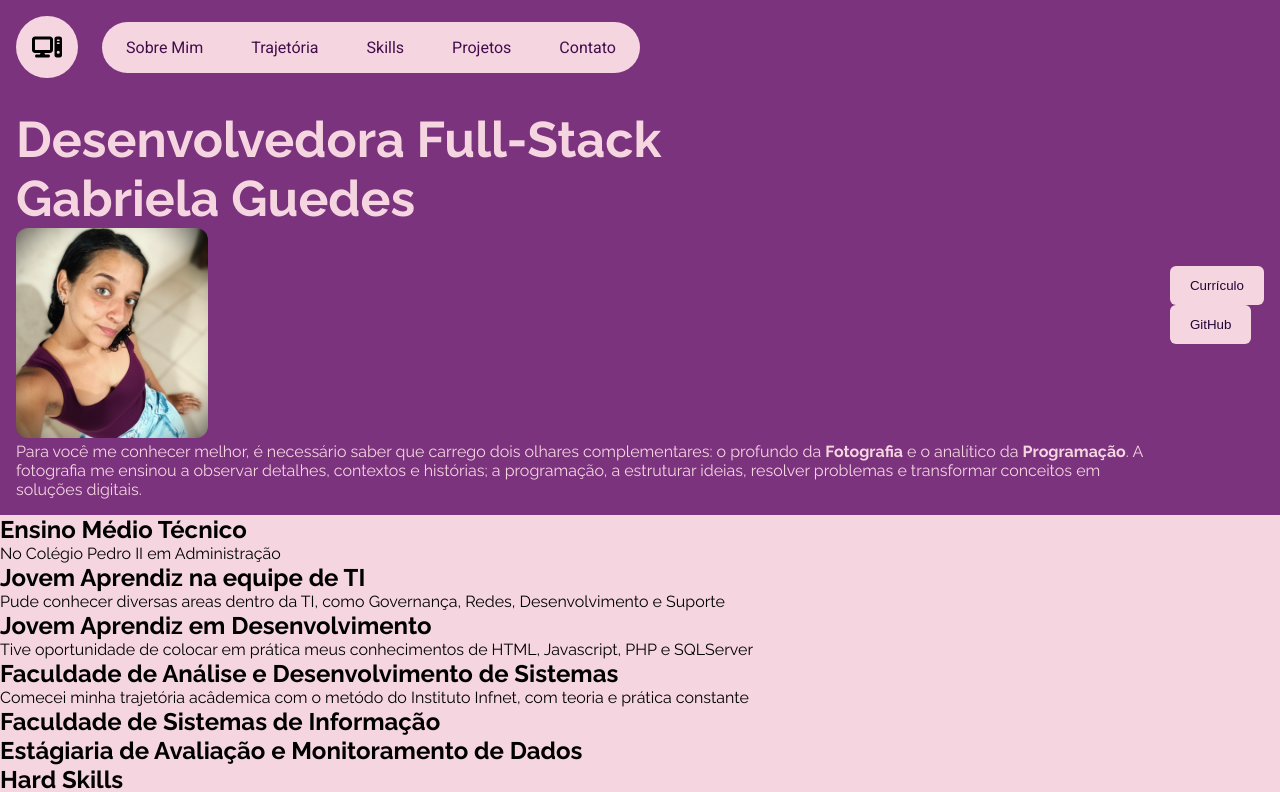
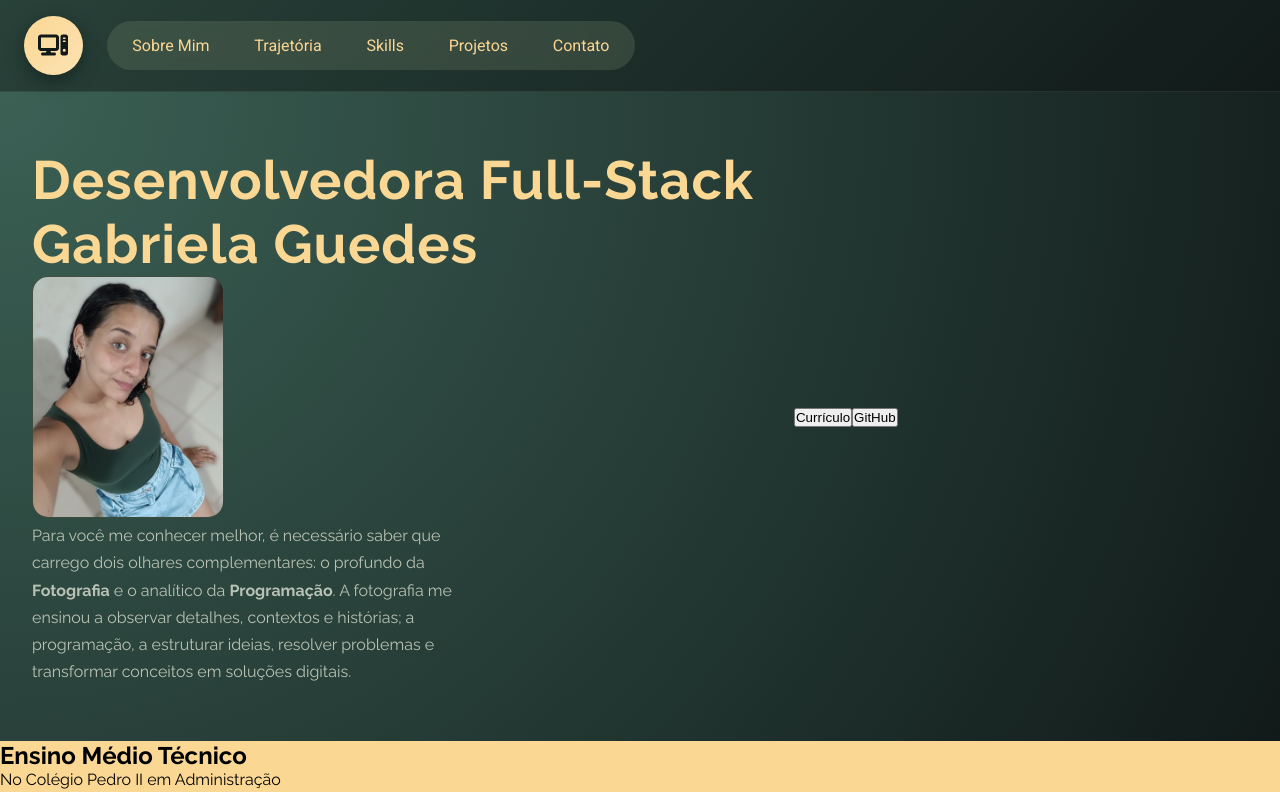
Before and after one commit to gabrielaguedes12/portfolio-moon, a React (Create React App) app: page / in a window 1280 px wide. Shown: the top 792 px of the page. Built offline with nearby package versions, Linux system fonts and the light colour scheme.

Commit message:
nova estilizacao hero

```diff
--- a/src/components/Header/Header.scss
+++ b/src/components/Header/Header.scss
@@ -4,38 +4,57 @@
   display: flex;
   align-items: center;
   gap: 1.5rem;
-background-color: $moon-purple;
- padding: 1rem;
+  padding: 1rem 1.5rem;
+
+  background: linear-gradient(
+    135deg,
+    $moon-dark,
+    $moon-deep
+  );
+
+  border-bottom: 1px solid rgba(251, 215, 148, 0.08);
 
   .header_icon {
     font-size: 30px;
-    background-color: $moon-light;
+    background: linear-gradient(
+      135deg,
+      $moon-light,
+      lighten($moon-light, 6%)
+    );
+    color: $moon-deep;
     border-radius: 50%;
-    padding: 1rem;
+    padding: 0.9rem;
     display: flex;
     align-items: center;
     justify-content: center;
+
+    box-shadow:
+      0 6px 18px rgba(0, 0, 0, 0.35);
   }
 
   .header__menu {
     display: flex;
     align-items: center;
-    gap: 1rem;
-    background-color: $moon-light;
+    gap: 0.4rem;
+    padding: 0.4rem;
+
+    background-color: rgba(128, 144, 118, 0.25); // moon-blue
+    backdrop-filter: blur(6px);
     border-radius: 999px;
-    padding: 0.5rem;
   }
 
   .header__menu a {
-    color: $moon-dark;
+    color: $moon-light;
     font-family: $font-secondary;
     text-decoration: none;
-    padding: 0.5rem 1rem;
+    padding: 0.55rem 1.2rem;
     border-radius: 40px;
-    transition: background-color 0.2s ease;
+    transition: all 0.25s ease;
   }
 
   .header__menu a:hover {
-    background-color: rgba(0, 0, 0, 0.05);
+    background-color: $moon-purple;
+    color: $moon-light;
+    box-shadow: 0 0 0 1px rgba(251, 215, 148, 0.15);
   }
 }
--- a/src/components/Hero/Hero.scss
+++ b/src/components/Hero/Hero.scss
@@ -1,46 +1,70 @@
 @import '../../styles/variables';
 @import '../../styles/global.scss';
 
-.hero{
+.hero {
   display: flex;
   align-items: center;
-  gap: 1.5rem;
-background-color: $moon-purple;
- padding: 1rem;
+  gap: 2.5rem;
+  padding: 3.5rem 2rem;
 
-    .nomePerfil{
-        font-size: 50px;
-        position: relative;
-        z-index: 2;
+  background: radial-gradient(
+    circle at top left,
+    lighten($moon-dark, 10%),
+    $moon-deep
+  );
+}
+
+.nomePerfil {
+  font-size: 54px;
   color: $moon-light;
+  letter-spacing: 1px;
+}
 
+.descricaoPerfil {
+  color: lighten($moon-blue, 22%);
+  max-width: 460px;
+  line-height: 1.7;
 }
 
 .perfilGabi {
   width: 15vw;
-    border-radius: 12px;
-    transition: box-shadow 0.3s ease, transform 0.3s ease;
+  border-radius: 16px;
+  border: 1px solid rgba(251, 215, 148, 0.12);
+  background-color: rgba(17, 26, 25, 0.4);
+  transition: all 0.35s ease;
 }
 
 .perfilGabi:hover {
+  transform: translateY(-8px) scale(1.03);
   box-shadow:
-        0 0 15px rgba(255, 255, 255, 0.4),
-        0 0 30px rgba(180, 130, 255, 0.6);
-    transform: translateY(-6px);
+    0 20px 45px rgba(0, 0, 0, 0.55),
+    0 0 30px rgba(187, 107, 48, 0.45);
 }
 
-.descricaoPerfil{
+/*.hero_button button {
+  background: linear-gradient(
+    135deg,
+    $moon-purple,
+    darken($moon-purple, 12%)
+  );
+
   color: $moon-light;
+  border: none;
+  padding: 14px 28px;
+  border-radius: 10px;
 
+  font-weight: 600;
+  letter-spacing: 0.6px;
+  cursor: pointer;
+
+  box-shadow:
+    0 10px 25px rgba(187, 107, 48, 0.35);
+
+  transition: all 0.25s ease;
 }
 
-
-    .hero_button button {
-    background-color: $moon-light;
-    color: $moon-deep;
-    border: none;
-    padding: 12px 20px;
-    border-radius: 6px;
-    cursor: pointer;
-}
-}
+.hero_button button:hover {
+  transform: translateY(-3px);
+  box-shadow:
+    0 16px 40px rgba(187, 107, 48, 0.55);
+}*/
--- a/src/styles/_variables.scss
+++ b/src/styles/_variables.scss
@@ -1,8 +1,21 @@
-$moon-light: #F5D5E0;
+/*$moon-light: #F5D5E0;
 $moon-blue:  #6667AB;
 $moon-purple:#7B337E;
 $moon-dark:  #420D4B;
-$moon-deep:  #210635;
+$moon-deep:  #210635;*/
+
+$moon-light: #FBD794;  // Creased Khaki (claro, fundo / destaque suave)
+$moon-blue:  #809076;  // Wasabi (apoio, secundário)
+$moon-purple:#BB6B30;  // Egyptian Earth (accent quente)
+$moon-dark:  #284139;  // Emerald Green (base principal)
+$moon-deep:  #111A19;  // Noir de Vigne (deep / background escuro)
+
+/*$moon-light: #B8B3B1;  // Philippine Silver (claro / superfícies)
+$moon-blue:  #716361;  // Granite Gray (neutro de apoio)
+$moon-purple:#5D4459;  // Eggplant (accent elegante)
+$moon-dark:  #362F32;  // Dark Charcoal (base principal)
+$moon-deep:  #586144;  // Ebony (profundo, orgânico)*/
+
 
 $font-primary: 'Raleway', sans-serif;
 $font-secondary: 'Roboto', sans-serif;
```
Also changed, not shown: src/img/perfilGabi.png. Lines whose indentation alone changed are shown as unchanged.
